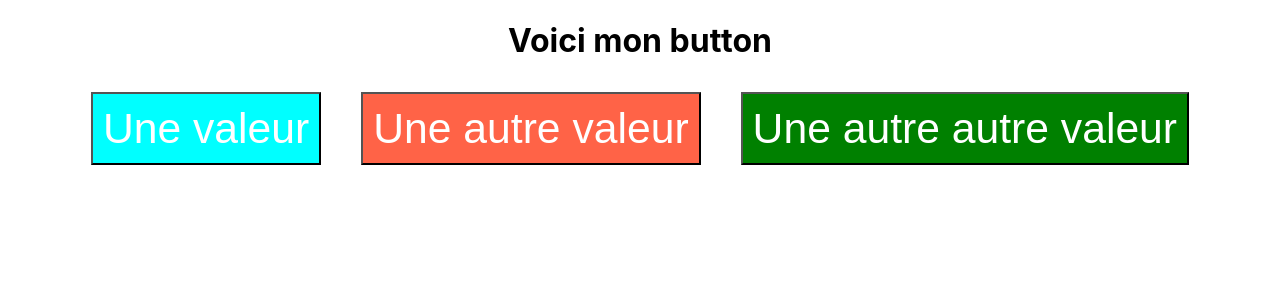
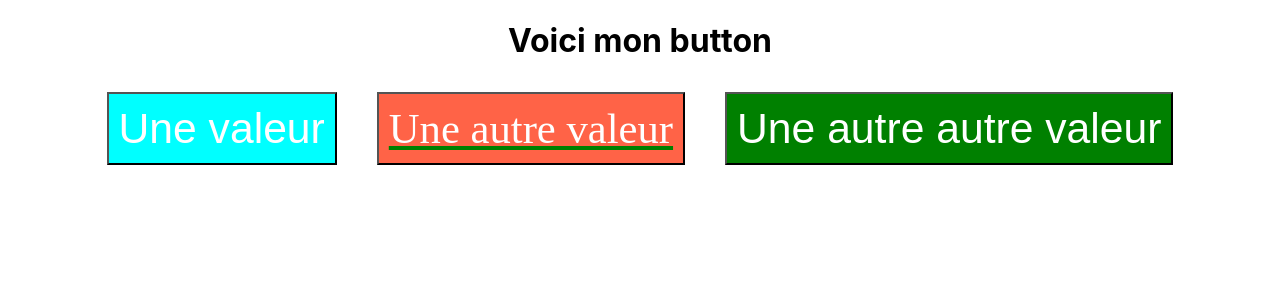
Before and after one commit to lbrennet/2021-07-06-jpg, a React (Create React App) app in the folder app/: page / in a window 1280 px wide. Shown: the top 300 px of the page. Built offline with nearby package versions, Linux system fonts and the light colour scheme.

Commit message:
update button

```diff
--- a/app/src/App/App.tsx
+++ b/app/src/App/App.tsx
@@ -8,8 +8,8 @@ function App() {
     <div className="App">
       <h1>Voici mon button</h1>
       <Button text="Une valeur" backColor="cyan"/>
-      <Button text="Une autre valeur" backColor="tomato"/>
-      <Button text="Une autre autre valeur" backColor="green"/>
+      <Button text="Une autre valeur" backColor="tomato" style={{textDecoration: 'underline green', fontFamily: 'cursive'}}/>
+      <Button text="Une autre autre valeur" />
     </div>
   );
 }
--- a/app/src/App/components/Button/Button.tsx
+++ b/app/src/App/components/Button/Button.tsx
@@ -1,17 +1,31 @@
-import React from 'react'
 import PropTypes from 'prop-types'
 import './Button.css'
 
 
-const Button = (props:{text:string, backColor?:string}) => {
+
+
+const Button = (props: { text: string, backColor?: string, clickEvt: Function, style?:{} }) => {
     return (
-        <button className="mon-button" style={{backgroundColor:props.backColor}}>{props.text}</button>
+        <button className="mon-button"
+            style={{...props.style, backgroundColor: props.backColor}}
+            onClick={(evt) => {
+                console.log(evt);
+                props.clickEvt(props.text);
+            }}
+        >{props.text}</button>
     );
 };
 
+// controle sur les types
+Button.propTypes = {
+    text: PropTypes.string.isRequired,
+    backColor: PropTypes.string.isRequired,
+    clickEvt: PropTypes.func.isRequired,
+};
 
-Button.propTypes = {
-
+Button.defaultProps = {
+    backColor: 'green',
+    clickEvt: (text: string) => { console.log(text); }
 };
 
 
```
